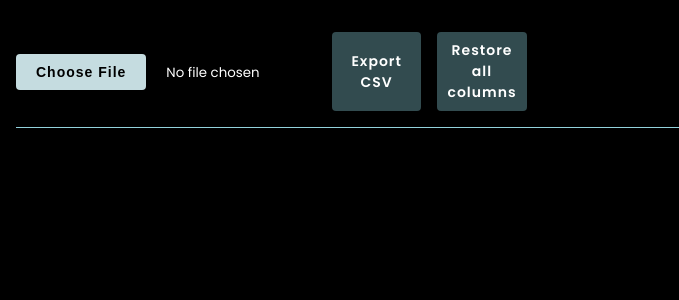
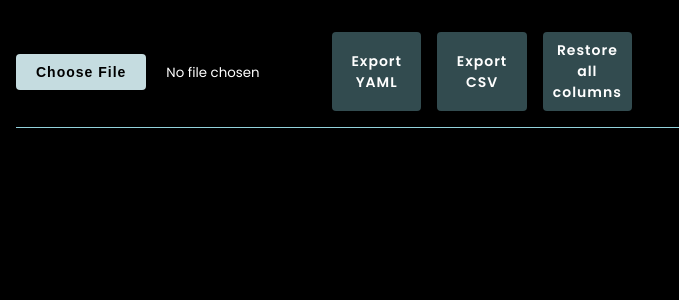
Before and after one commit to An7112/CSVUI, a React (Create React App) app: page / in a window 1280 px wide. Shown: the top 300 px of the page, without its empty margins (0-679 px from the left). Built offline with nearby package versions, Linux system fonts and the light colour scheme; a web font is replaced by a local one.

Commit message:
update: export yaml

```diff
--- a/package.json
+++ b/package.json
@@ -11,6 +11,7 @@
     "@types/react": "^18.0.0",
     "@types/react-dom": "^18.0.0",
     "antd": "^5.5.1",
+    "js-yaml": "^4.1.0",
     "papaparse": "^5.4.1",
     "react": "^18.2.0",
     "react-dom": "^18.2.0",
@@ -44,6 +45,7 @@
     ]
   },
   "devDependencies": {
+    "@types/js-yaml": "^4.0.5",
     "@types/papaparse": "^5.3.7"
   }
 }
--- a/src/App.tsx
+++ b/src/App.tsx
@@ -41,7 +41,6 @@ function App() {
               { length: results.data.length - 1 },
               () => false
             );
-            setHeader(results.data[0] as string[]);
             setCsvData(
               results.data.slice(1).map((row: any, rowIndex: number) => {
                 if (row.includes("comment")) {
@@ -51,6 +50,7 @@ function App() {
                 }
               })
             );
+            setHeader(results.data[0] as string[]);
             setEditedData(results.data.slice(1));
             setSwitchState(switchStateArray);
           },
@@ -140,7 +140,7 @@ function App() {
   };
 
 
-  const handleExpottCSV = () => {
+  const handleExportCSV = () => {
     const filteredData = editedData.map((row) =>
       row.map((value: any, index: number) =>
         selectedColumns.includes(header[index]) && value !== "" ? value : null
@@ -172,6 +172,57 @@ function App() {
     }
   };
 
+  const handleExportYAML = () => {
+    const yamlText: string[] = [];
+    yamlText.push("# THIS IS AN AUTO GENERATED FILE. Do not modify it directly.");
+    editedData.forEach((column) => {
+      const columnValues: { [key: string]: string } = {};
+
+      column.forEach((value: string, index: number) => {
+        const columnName = header[index];
+        columnValues[columnName] = value;
+      });
+
+      const { key, common, develop, staging, devRemote } = columnValues;
+
+      if (key && key.startsWith("#")) {
+        const comments = key.split('\n');
+        comments.forEach((comment: string) => {
+          yamlText.push(comment);
+        });
+      } else if (key && (key.startsWith('app.') || key.startsWith('platform.'))) {
+        const value = formatValue(common) || formatValue(develop) || formatValue(staging) || formatValue(devRemote);
+        if (value) {
+          yamlText.push(`${key}: ${value}`);
+        }
+      } else {
+        const value = common || develop || staging || devRemote;
+        if (value) {
+          yamlText.push(`${key}: ${value}`);
+        }
+      }
+    });
+
+    const yamlContent = yamlText.join('\n');
+    const yamlBlob = new Blob([yamlContent], { type: 'text/plain;charset=utf-8' });
+    const link = document.createElement('a');
+    if (link.download !== undefined) {
+      const url = URL.createObjectURL(yamlBlob);
+      link.setAttribute('href', url);
+      link.setAttribute('download', 'edited.yaml');
+      link.style.visibility = 'hidden';
+      document.body.appendChild(link);
+      link.click();
+      document.body.removeChild(link);
+    }
+  };
+
+  const formatValue = (value: string | undefined): string | undefined => {
+    if (value && value.includes('\n')) {
+      return value;
+    }
+    return value ? value.trim() : undefined;
+  };
   return (
     <div className="container">
       <div className="main">
@@ -179,7 +230,11 @@ function App() {
           <div className='frame-input-file'>
             <input className='open-file' id='select-file' type="file" accept=".csv" onChange={handleFileUpload} />
           </div>
-          <button className='button' onClick={handleExpottCSV}>Export CSV</button>
+          <button className="button" onClick={handleExportYAML}>
+            Export YAML
+          </button>
+
+          <button className='button' onClick={handleExportCSV}>Export CSV</button>
           <button className='button' onClick={handleRestoreAllColumns}>Restore all columns </button>
         </div>
         {Array.isArray(selectedColumns) && selectedColumns.length > 0 &&
@@ -221,6 +276,7 @@ function App() {
                     }}>
                     {
                       row.map((cell: any, cellIndex: any) => {
+                        const keyIndex = header.indexOf('key') - 1;
                         return (
                           cellIndex === 0
                             ? <div className='title'
@@ -233,7 +289,7 @@ function App() {
                               backgroundColor: rowIndex % 2 === 0 ? '#161616' : '#363535',
                               display: hiddenRows[rowIndex] ? 'none' : ''
                             }} key={`${rowIndex}-${cellIndex}`} className='item-content'>
-                              {keySelectOption.includes(cell)
+                              {keyIndex === cellIndex
                                 ? <select
                                   className='select-key'
                                   style={{
```
Also changed, not shown: 2 other files (tests, documents, lock files or other folders).
